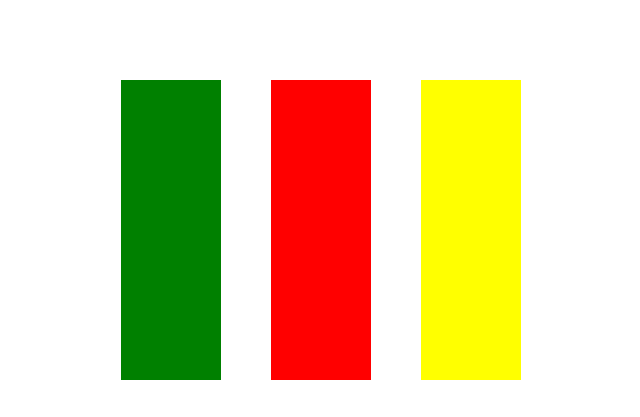
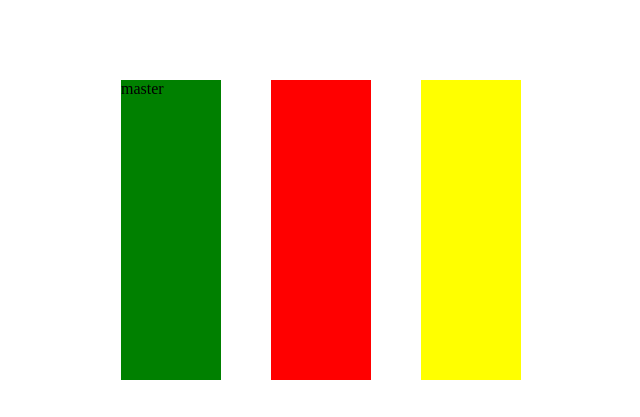
Before and after one commit to EugeneShlyk/training, a plain HTML site: page index.html in a window 1280 px wide. Shown: the top 417 px of the page, 319-959 px from the left. Drawn offline with Linux system fonts and the light colour scheme.

Commit message:
first commit

```diff
--- a/index.html
+++ b/index.html
@@ -9,7 +9,7 @@
 <body>
 
   <div class="promises">
-    <div class="promises__box promises__box--green"></div>
+    <div class="promises__box promises__box--green">master</div>
     <div class="promises__box promises__box--red"></div>
     <div class="promises__box promises__box--yellow"></div>
   </div>
```
